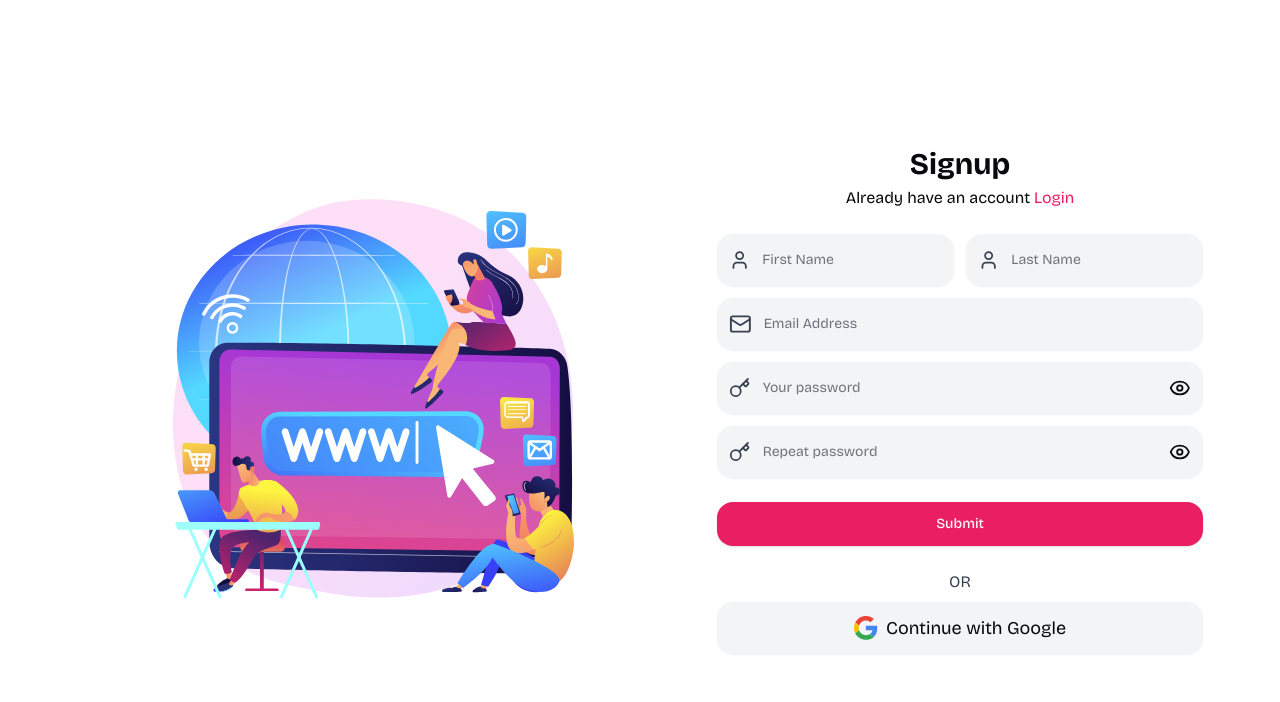
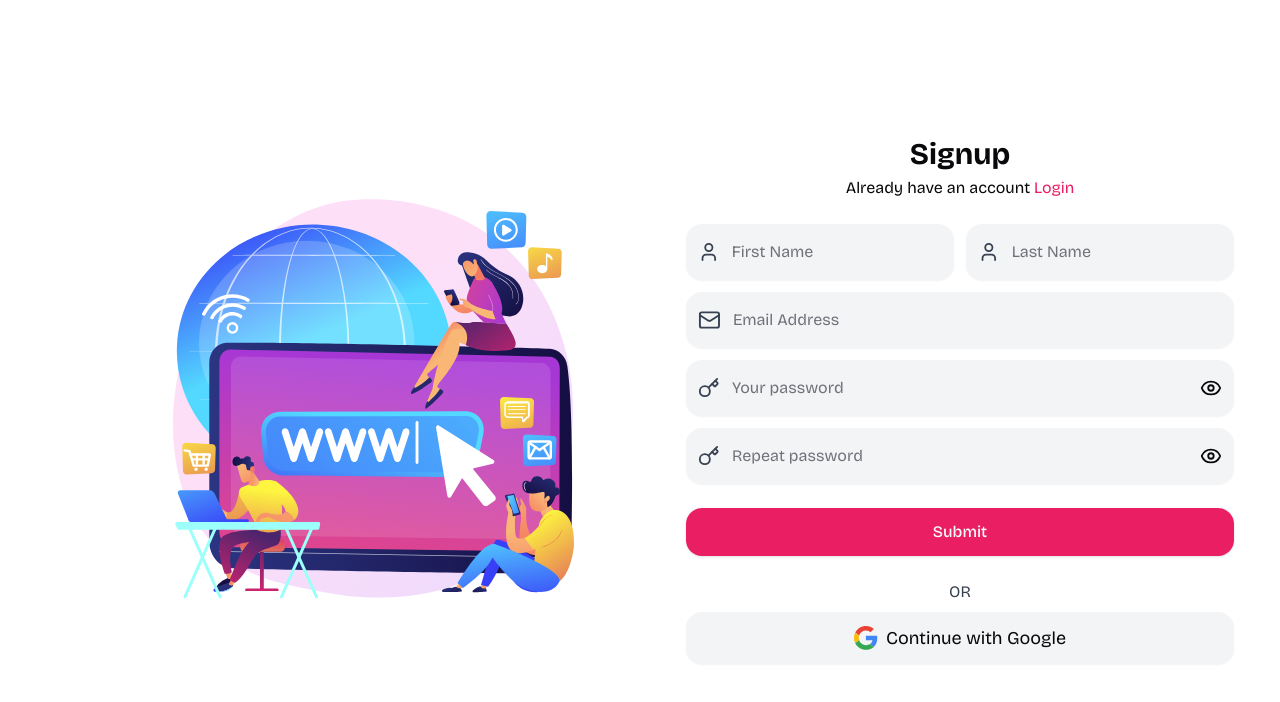
Before and after one commit to fisayo-dev/bookmark-hub, a Next.js app: page /signup in a window 1280 px wide. Shown: the top 702 px of the page. Built offline with nearby package versions, Linux system fonts and the light colour scheme.

Commit message:
chaneg font size of shadcn component input and button

```diff
--- a/components/ui/button.tsx
+++ b/components/ui/button.tsx
@@ -5,7 +5,7 @@ import { cva, type VariantProps } from "class-variance-authority"
 import { cn } from "@/lib/utils"
 
 const buttonVariants = cva(
-  "inline-flex items-center justify-center gap-2 whitespace-nowrap rounded-2xl text-sm font-medium transition-colors focus-visible:outline-none focus-visible:ring-1 focus-visible:ring-ring disabled:pointer-events-none disabled:opacity-50 [&_svg]:pointer-events-none [&_svg]:size-4 [&_svg]:shrink-0",
+  "inline-flex items-center justify-center gap-2 whitespace-nowrap rounded-2xl font-medium transition-colors focus-visible:outline-none focus-visible:ring-1 focus-visible:ring-ring disabled:pointer-events-none disabled:opacity-50 [&_svg]:pointer-events-none [&_svg]:size-4 [&_svg]:shrink-0",
   {
     variants: {
       variant: {
--- a/components/ui/input.tsx
+++ b/components/ui/input.tsx
@@ -8,7 +8,7 @@ const Input = React.forwardRef<HTMLInputElement, React.ComponentProps<"input">>(
       <input
         type={type}
         className={cn(
-          "flex w-full rounded-md bg-transparent px-3 py-1 text-base  transition-colors file:border-0 file:bg-transparent file:text-sm file:font-medium file:text-foreground placeholder:text-muted-foreground focus-visible:outline-none  disabled:cursor-not-allowed disabled:opacity-50 md:text-sm",
+          "flex w-full rounded-md bg-transparent px-3 py-1 text-base  transition-colors file:border-0 file:bg-transparent file:text-sm file:font-medium file:text-foreground placeholder:text-muted-foreground focus-visible:outline-none  disabled:cursor-not-allowed disabled:opacity-50 ",
           className
         )}
         ref={ref}
```
